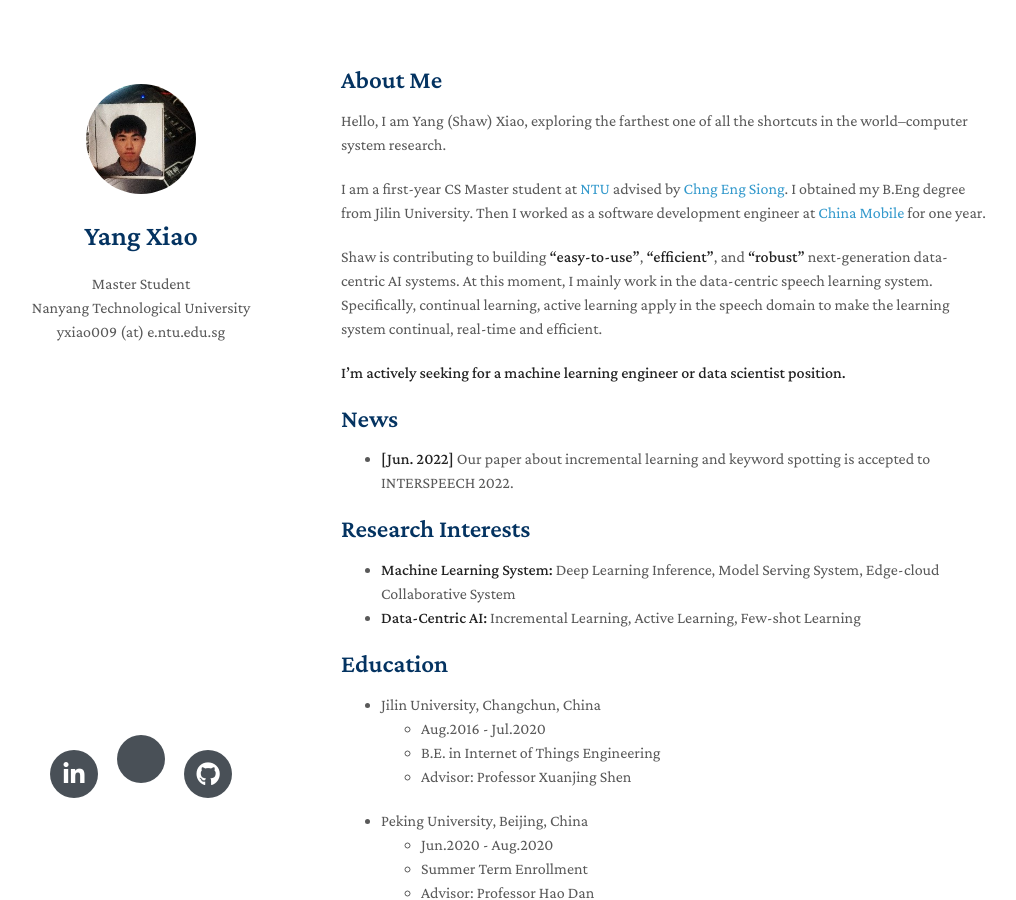
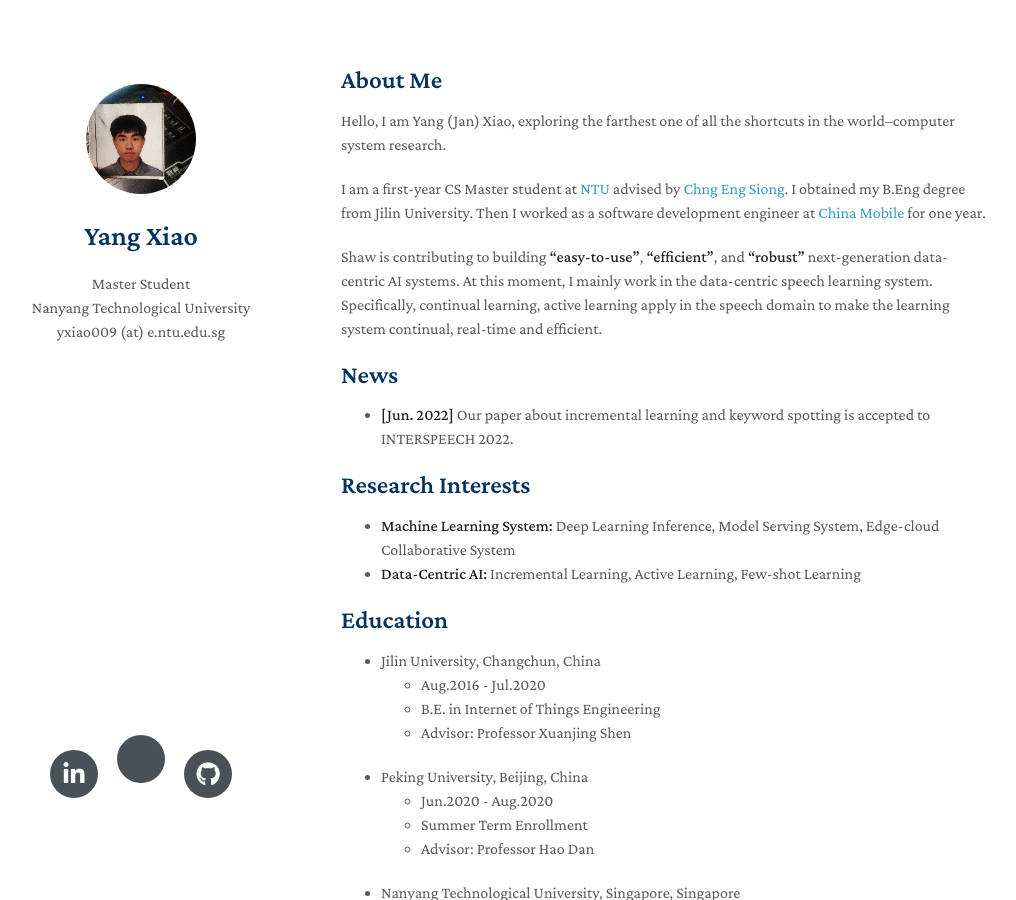
Before and after one commit to swagshaw/swagshaw.github.io, a Jekyll site: the page built from index.md, in a window 1280 px wide and 900 px high. Shown: the whole window, without its empty margins (129-1145 px from the left). Built offline with Jekyll 4.4.1, drawn with Linux system fonts in a browser that asks for light colours; nearby versions of some CDN libraries; a style sheet for code colours, icons or effects is not loaded; our own code applies the rules of GitHub Pages for plain Markdown files.

Commit message:
Update index.md

```diff
--- a/index.md
+++ b/index.md
@@ -4,14 +4,13 @@ layout: homepage
 
 ## About Me
 
-Hello, I am Yang (Shaw) Xiao, exploring the farthest one of all the shortcuts in the world--computer system research.
+Hello, I am Yang (Jan) Xiao, exploring the farthest one of all the shortcuts in the world--computer system research.
 
 I am a first-year CS Master student at [NTU](https://www.ntu.edu.sg/) advised by [Chng Eng Siong](https://personal.ntu.edu.sg/aseschng/default.html).
 I obtained my B.Eng degree from Jilin University. Then I worked as a software development engineer at [China Mobile](https://www.chinamobileltd.com/en/global/home.php) for one year.
 
 Shaw is contributing to building **"easy-to-use"**, **"efficient"**, and  **"robust"** next-generation data-centric AI systems. At this moment, I mainly work in the data-centric speech learning system. Specifically, continual learning, active learning apply in the speech domain to make the learning system continual, real-time and efficient.
 
-**I'm actively seeking for a machine learning engineer or data scientist position.**
 
 ## News
 
```
